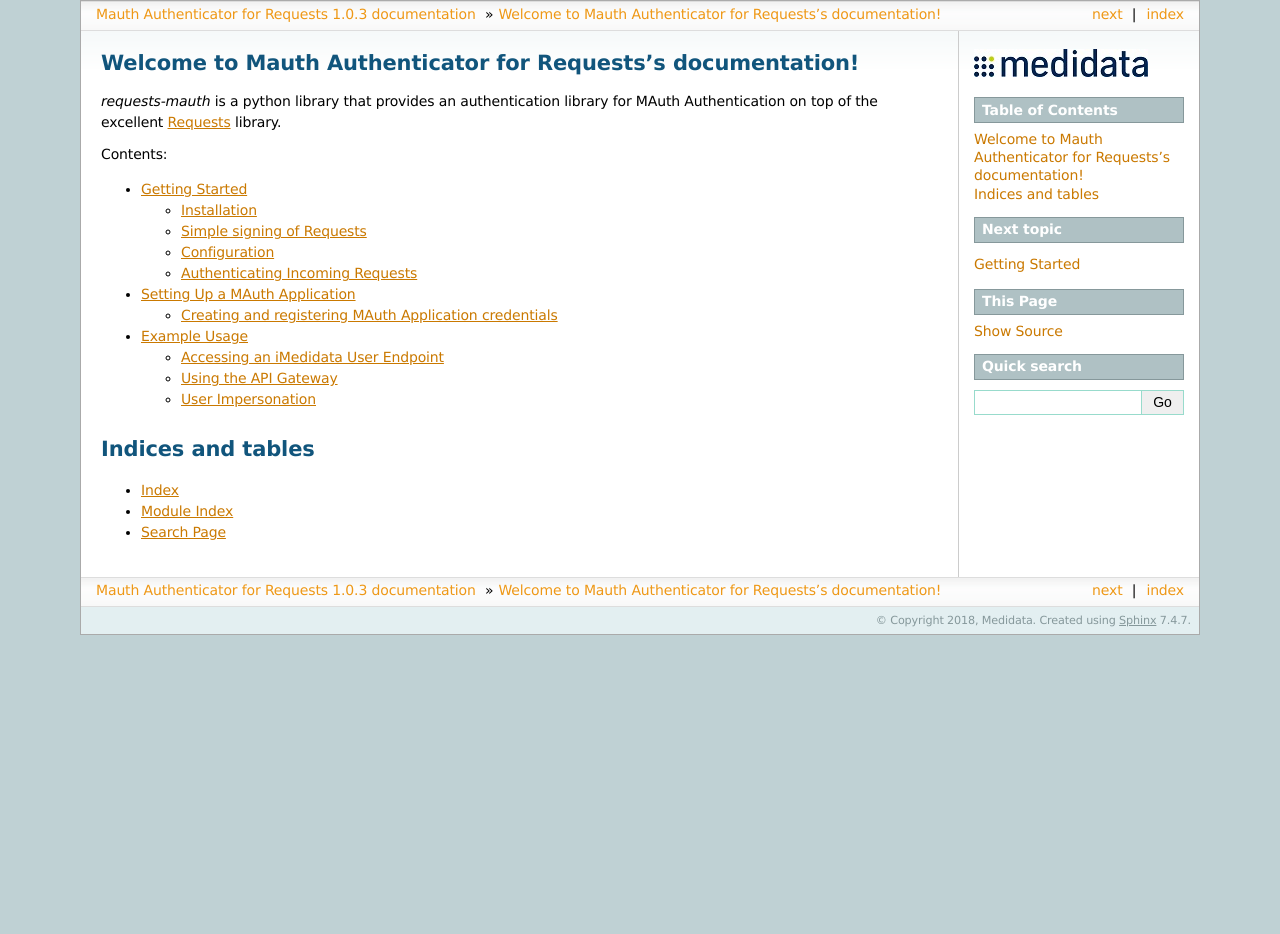
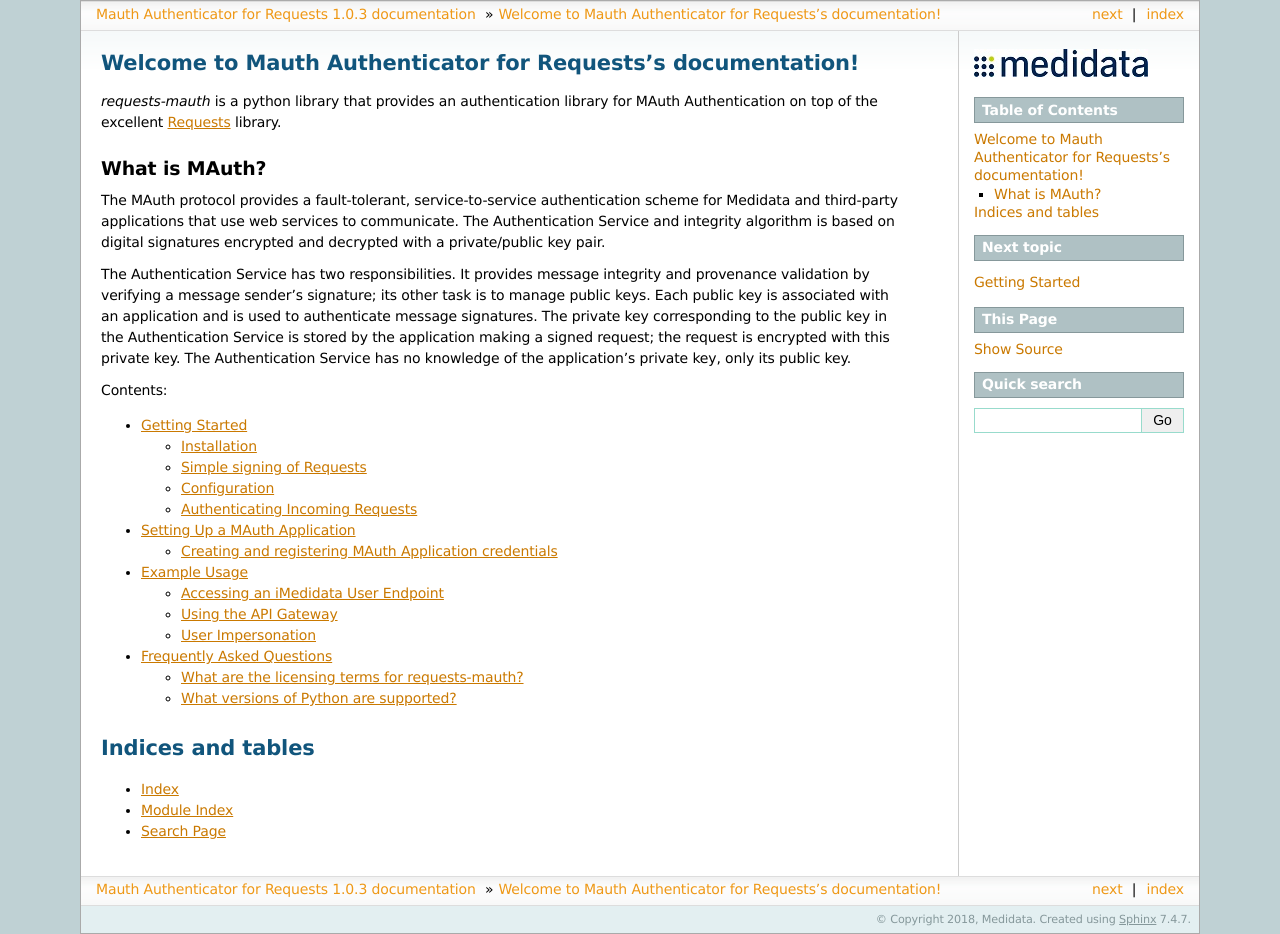
Before and after one commit to mdsol/requests-mauth, a Sphinx documentation site: the page built from docs/index.rst, in a window 1280 px wide. Built offline with Sphinx 7.4.7, drawn with Linux system fonts in a browser that asks for light colours; before the commit the page ends 900 px from its top, so only the background shows below that.

Commit message:
Added overview of the MAuth Authentication protocol Added FAQs

```diff
--- a/docs/index.rst
+++ b/docs/index.rst
@@ -8,6 +8,12 @@
 
 *requests-mauth* is a python library that provides an authentication library for MAuth Authentication on top of the excellent Requests_ library.
 
+What is MAuth?
+--------------
+The MAuth protocol provides a fault-tolerant, service-to-service authentication scheme for Medidata and third-party applications that use web services to communicate. The Authentication Service and integrity algorithm is based on digital signatures encrypted and decrypted with a private/public key pair.
+
+The Authentication Service has two responsibilities. It provides message integrity and provenance validation by verifying a message sender's signature; its other task is to manage public keys. Each public key is associated with an application and is used to authenticate message signatures. The private key corresponding to the public key in the Authentication Service is stored by the application making a signed request; the request is encrypted with this private key. The Authentication Service has no knowledge of the application's private key, only its public key.
+
 .. toctree::
    :maxdepth: 2
    :caption: Contents:
```
Also changed, not shown: other parts of docs/index.rst (+1 -1 lines).
